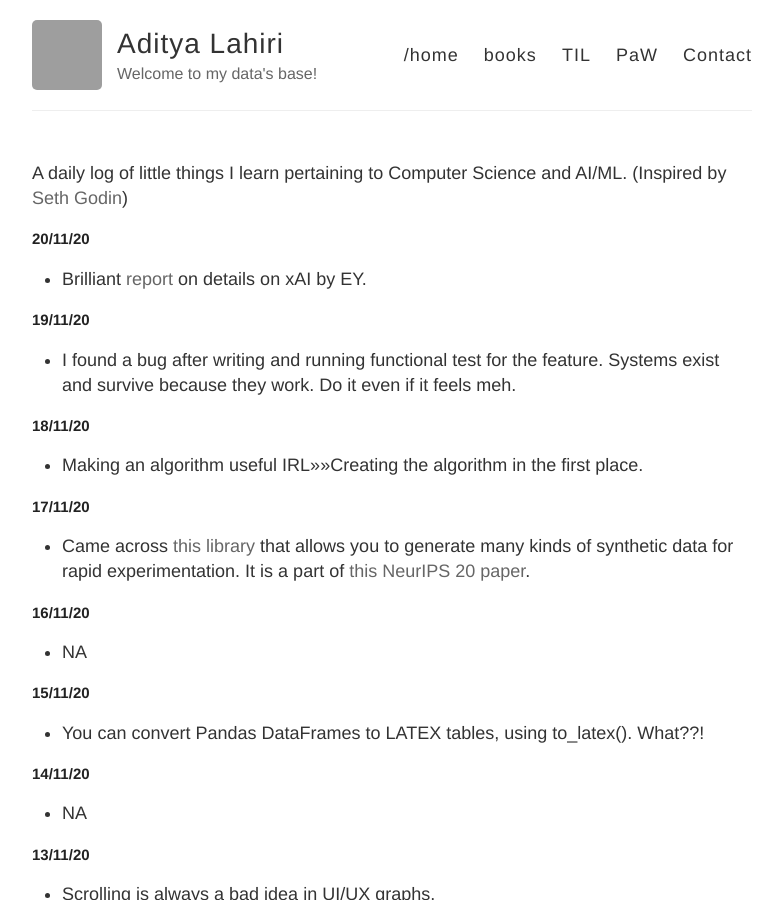
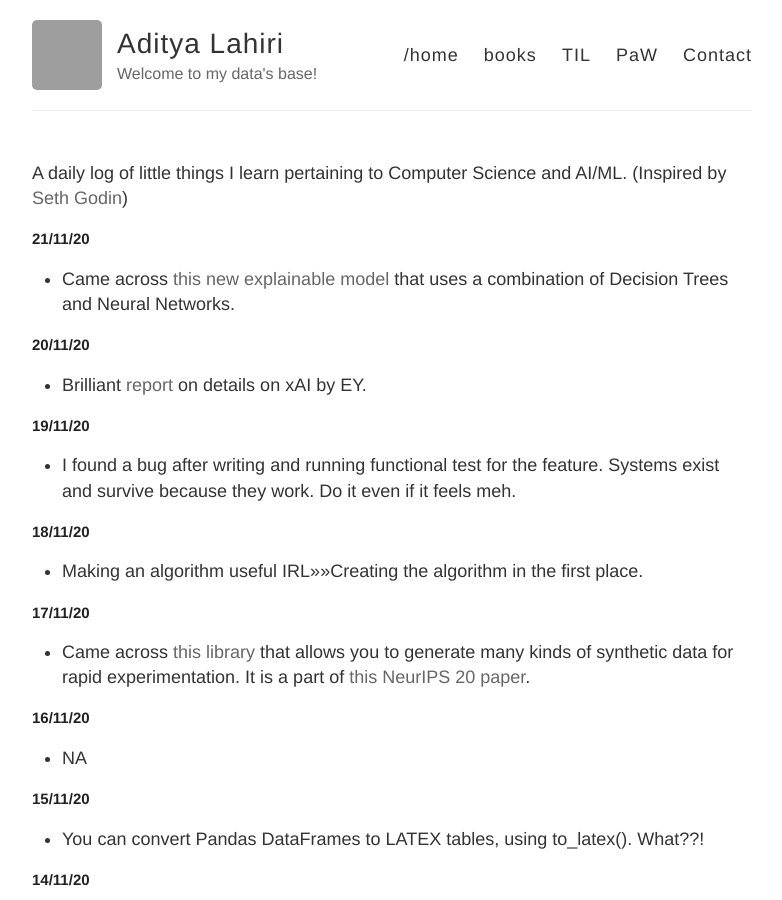
Before and after one commit to adityalahiri/adityalahiri.github.io, a Jekyll site: the page built from TIL.md, in a window 1280 px wide and 900 px high. Shown: the whole window, without its empty margins (248-1030 px from the left). Built offline with Jekyll 4.4.1, drawn with Linux system fonts in a browser that asks for light colours; our own code applies the rules of GitHub Pages for plain Markdown files; grey boxes are pictures that could not be loaded.

Commit message:
Update for 21/11

```diff
--- a/TIL.md
+++ b/TIL.md
@@ -1,5 +1,10 @@
 A daily log of little things I learn pertaining to Computer Science and AI/ML.
 (Inspired by [Seth Godin](https://seths.blog/))
+
+## 21/11/20
+
+* Came across [this new explainable model]( https://medium.com/riselab/making-decision-trees-accurate-again-explaining-what-explainable-ai-did-not-abb73e285f22
+) that uses a combination of Decision Trees and Neural Networks.
 
 ## 20/11/20
 
```
